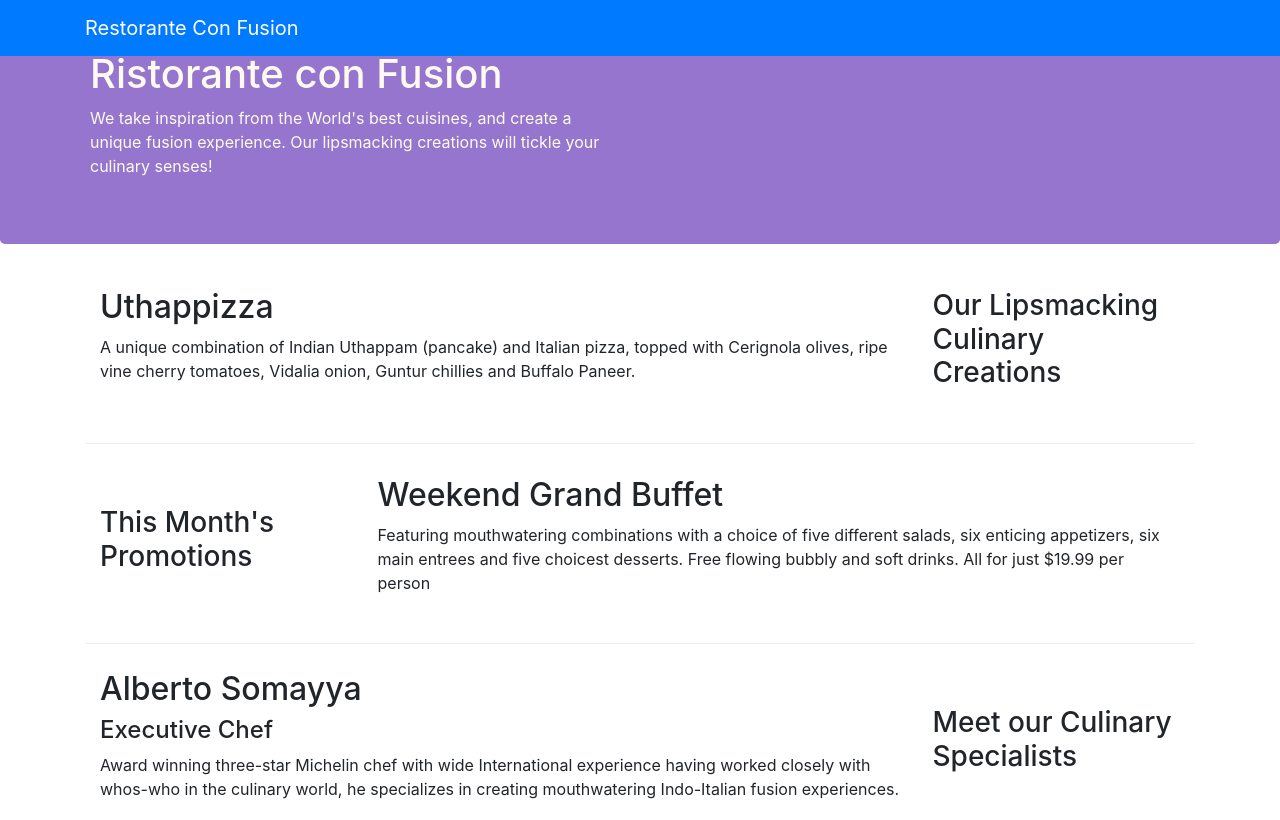
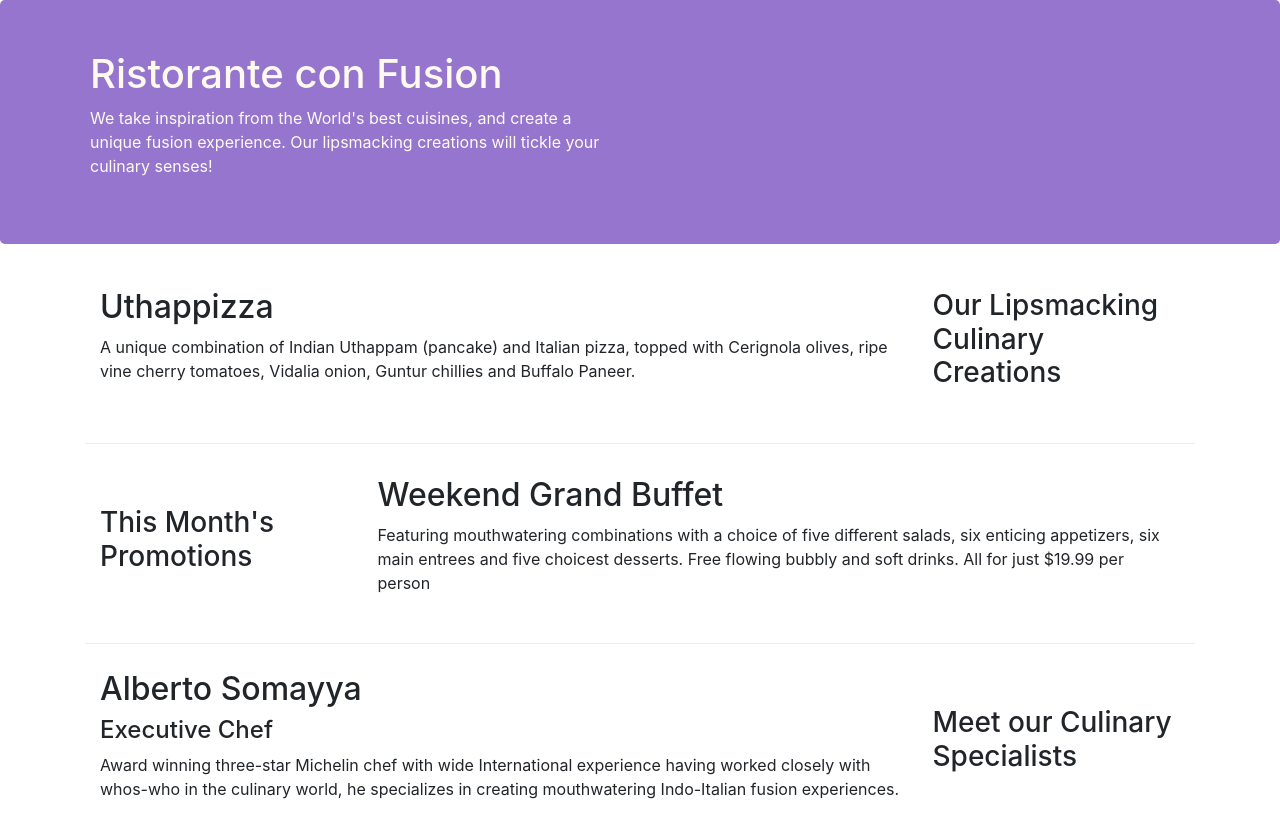
Before and after one commit to tanmaybisen/Bootstrap4-UI-project, a website: page index.html in a window 1280 px wide. Shown: the top 820 px of the page. Drawn offline with nearby package versions, Linux system fonts and the light colour scheme.

Commit message:
Assignment_01_(Final)

```diff
--- a/index.html
+++ b/index.html
@@ -15,13 +15,6 @@
 </head>
 
 <body>
-
-    <nav class="navbar navbar-dark navbar-expand-sm bg-primary fixed-top">
-        <div class="container">
-            <a href="#" class="navbar-brand">Restorante Con Fusion</a>
-        </div>
-    </nav>
-
     <header class="jumbotron">
         <div class ="container">
             <div class="row row-header">
```
